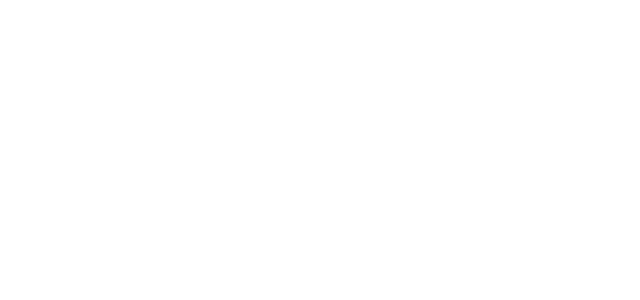
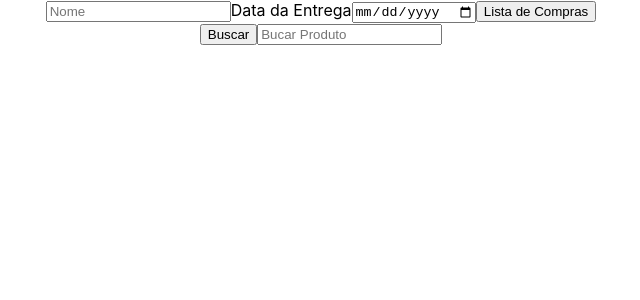
Before and after one commit to felipepolato/teste-tecnico-shopper, a React (Create React App) app: page / in a window 1280 px wide. Shown: the top 300 px of the page, without its empty margins (319-959 px from the left). Built offline with nearby package versions, Linux system fonts and the light colour scheme.

Commit message:
formfield com inputs controlados

```diff
--- a/package.json
+++ b/package.json
@@ -8,6 +8,7 @@
     "@testing-library/user-event": "^12.8.3",
     "react": "^17.0.2",
     "react-dom": "^17.0.2",
+    "react-modal": "^3.14.3",
     "react-router-dom": "^5.2.1",
     "react-scripts": "4.0.3",
     "styled-components": "^5.3.1",
--- a/src/components/FormField/index.jsx
+++ b/src/components/FormField/index.jsx
@@ -1,14 +1,49 @@
-import React from "react";
+import React, { useState } from "react";
 
 export function FormField() {
+  const [name, setName] = useState("");
+  const [search, setSearch] = useState("");
+  const[date, setDate] = useState("");
 
+  console.log(name);
+  console.log(search);
+  console.log(date)
 
+  const hendlerName = (event) => {
+    setName(event.target.value);
+  };
 
+  const hendlerSearch = (event) => {
+    setSearch(event.target.value);
+  };
+
+  const hendlerDate = (event) => {
+    setDate(event.target.value);
+  };
 
 
   return (
     <div>
+      <div>
+        <input
+          value={name}
+          type="text"
+          placeholder="Nome"
+          onChange={hendlerName}
+        />
 
+        <label htmlFor="">Data da Entrega</label>
+        <input type="date" onChange={hendlerDate} value={date}/>
+        <button>Lista de Compras</button>
+      </div>
+
+      <button type="submit">Buscar</button>
+      <input
+        type="text"
+        placeholder="Bucar Produto"
+        onChange={hendlerSearch}
+        value={search}
+      />
     </div>
   );
 }
```
Also changed, not shown: src/components/Modal/index.jsx (added), 1 other file (tests, documents, lock files or other folders).
